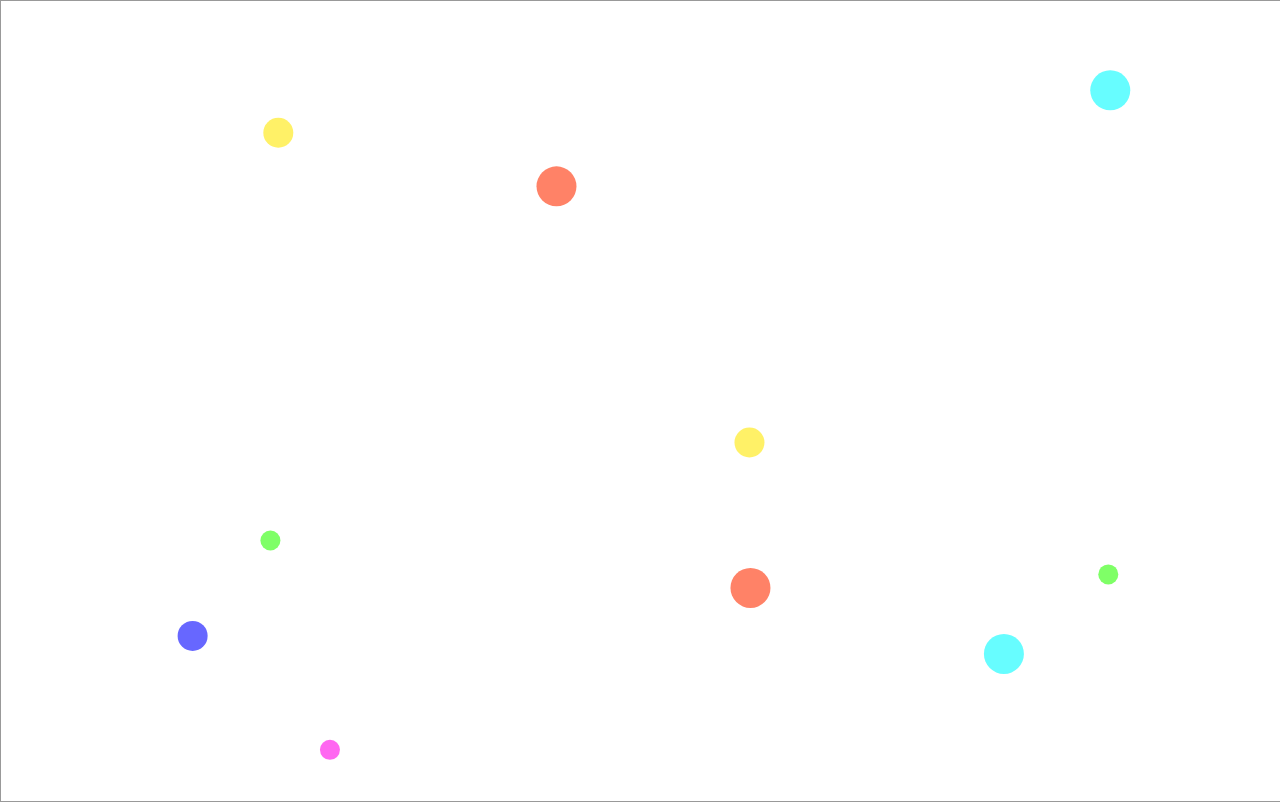
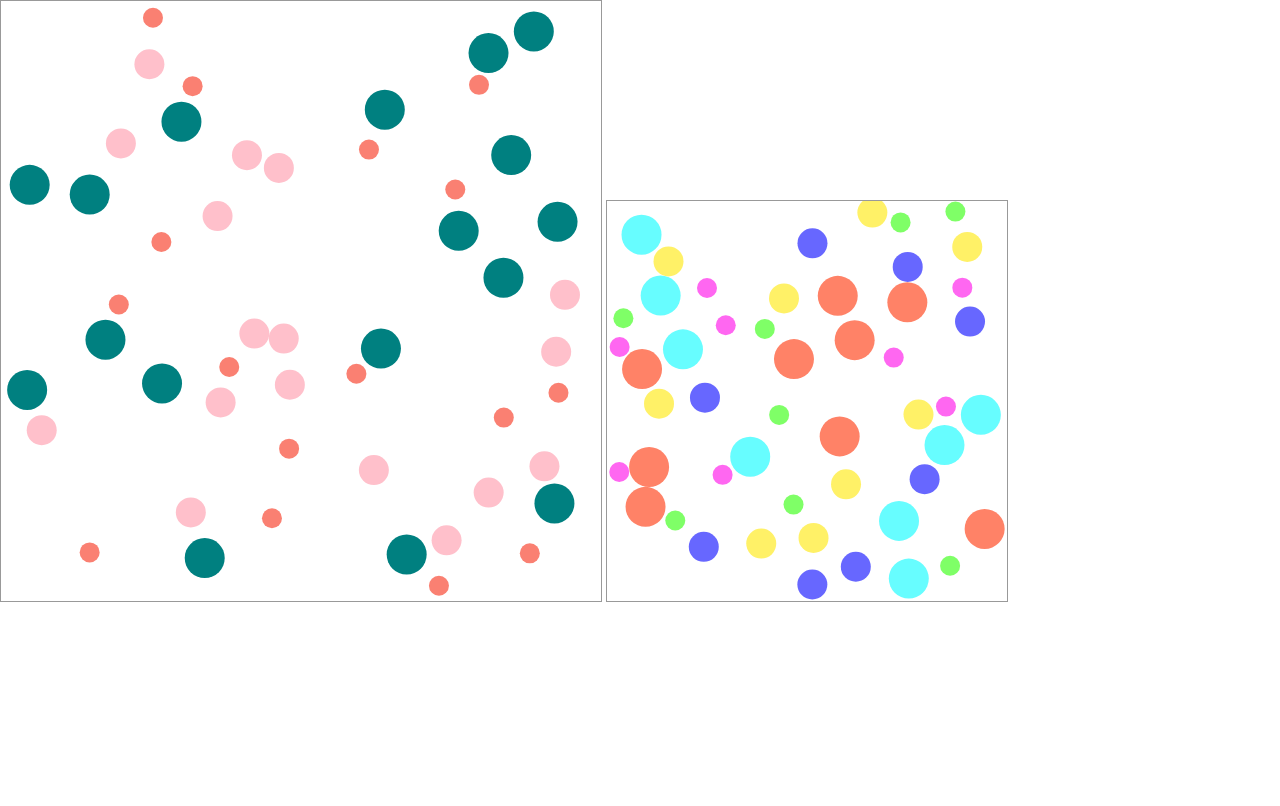
Before and after one commit to lcbiplove/lf-ball-collision, a plain HTML site: page index.html in a window 1280 px wide. Drawn offline with Linux system fonts and the light colour scheme.

Commit message:
Version 1 minor fix

```diff
--- a/index.html
+++ b/index.html
@@ -10,16 +10,23 @@
   </head>
   <body>
     <canvas id="first-canvas"></canvas>
+    <canvas id="second-canvas"></canvas>
     <script src="js/constants.js"></script>
     <script src="js/Ball.js"></script>
     <script src="js/BallCollision.js"></script>
     <script>
       new BallCollision({
         id: "first-canvas",
-        // width: 800,
-        // height: 600,
-        numOfBalls: 10,
-        availableColors: ["red", "blue", "yellow", "orange", "black", "green"]
+        width: 600,
+        height: 600,
+        numOfBalls: 50,
+        colors: ["teal", "pink", "salmon"]
+      });
+      new BallCollision({
+        id: "second-canvas",
+        width: 400,
+        height: 400,
+        numOfBalls: 50
       });
     </script>
   </body>
--- a/js/BallCollision.js
+++ b/js/BallCollision.js
@@ -6,6 +6,7 @@ function BallCollision(props) {
 
   this.numOfBalls = props.numOfBalls || DEFAULT_NUM_OF_BALLS;
   this.colors = props.colors || DEFAULT_COLORS;
+  console.log(this.colors);
   this.balls = [];
   this.ballSizes = props.ballSizes || DEFAULT_BALL_SIZES;
 
@@ -18,7 +19,7 @@ function BallCollision(props) {
     const x = Math.random() * this.width;
     const y = Math.random() * this.height;
 
-    const color = DEFAULT_COLORS[ind % DEFAULT_COLORS.length];
+    const color = this.colors[ind % this.colors.length];
     const radius = this.ballSizes[ind % this.ballSizes.length];
 
     radius / balls.push(new Ball(x, y, radius, color, this.context));
```
